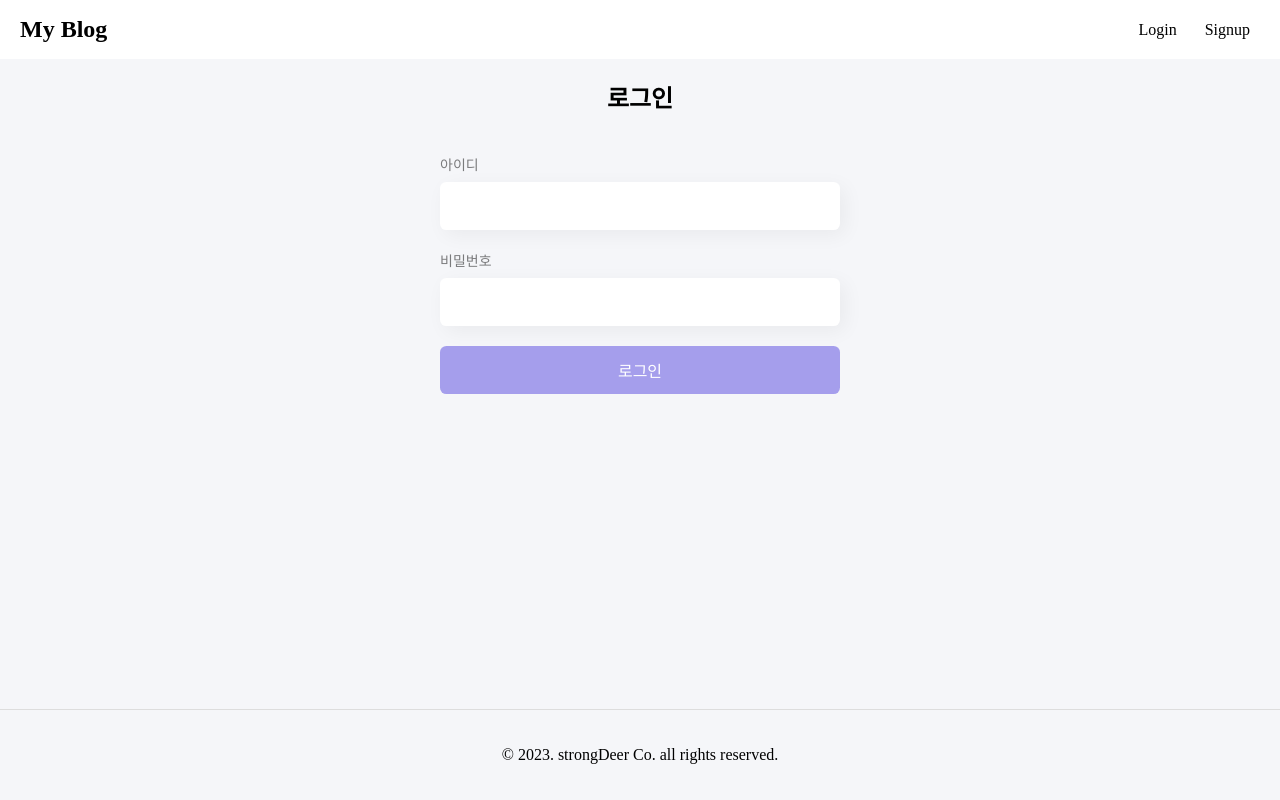
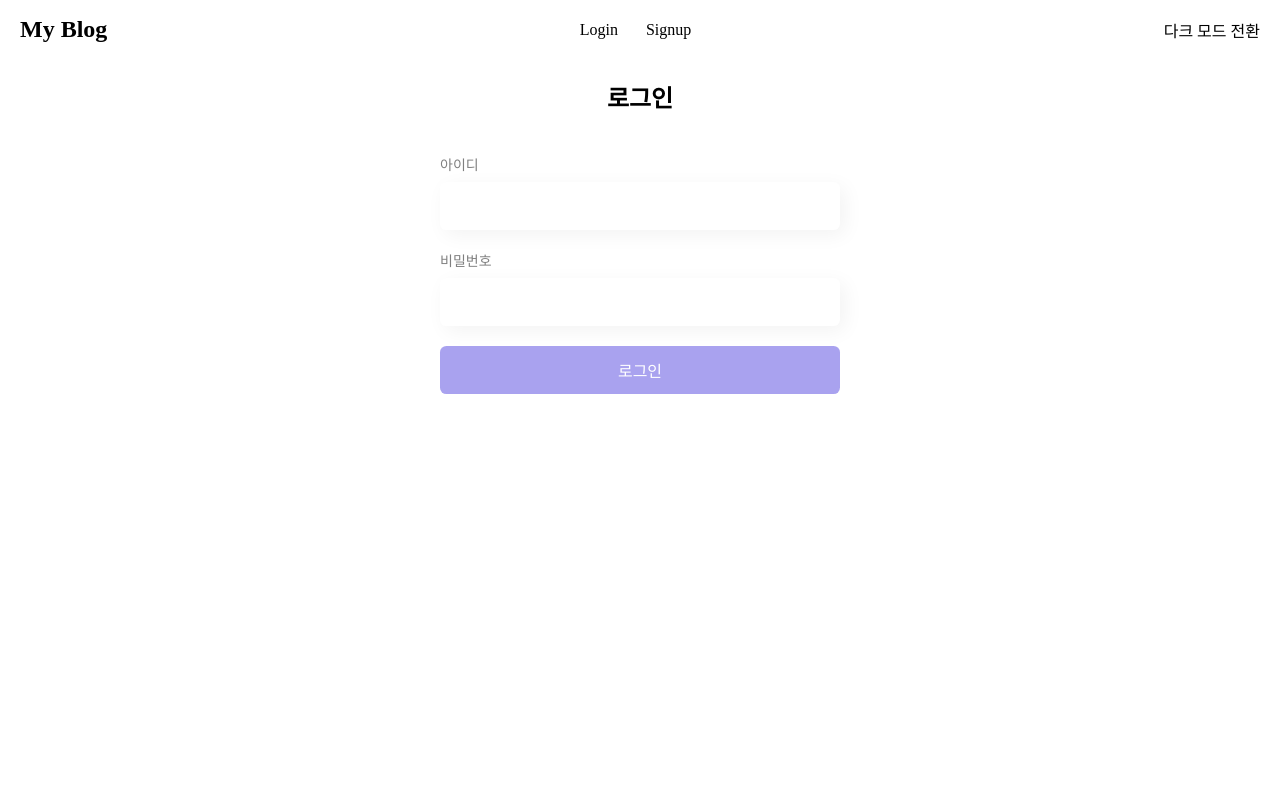
Before and after one commit to strongerDeer/blog, a React (Create React App) app: page / in a window 1280 px wide. Shown: the top 800 px of the page. Built offline with nearby package versions, Linux system fonts and the light colour scheme; no server answers.

Commit message:
✨ Feat: 테마 기능

```diff
--- /dev/null
+++ b/src/components/atoms/BtnTheme.tsx
@@ -0,0 +1,12 @@
+import ThemeContext from 'context/ThemeContext';
+import { useContext } from 'react';
+
+export default function BtnTheme() {
+  const { theme, toggleMode } = useContext(ThemeContext);
+
+  return (
+    <button type="button" onClick={toggleMode}>
+      {theme === 'light' ? '다크 모드 전환' : '라이트 모드 전환'}
+    </button>
+  );
+}
--- a/src/components/organisms/Header.tsx
+++ b/src/components/organisms/Header.tsx
@@ -1,6 +1,7 @@
 import { Link } from 'react-router-dom';
 
 import styles from './Header.module.scss';
+import BtnTheme from 'components/atoms/BtnTheme';
 
 type HeadertProps = {
   isAuthenticated: boolean;
@@ -27,6 +28,8 @@ export default function Header({ isAuthenticated }: HeadertProps) {
           </>
         )}
       </nav>
+
+      <BtnTheme />
     </header>
   );
 }
--- a/src/components/organisms/Layout.module.scss
+++ b/src/components/organisms/Layout.module.scss
@@ -1,6 +1,16 @@
+[data-theme='light'] {
+  color: #000;
+  background-color: #fff;
+}
+[data-theme='dark'] {
+  color: #fff;
+  background-color: #333;
+}
+
 .layout {
   display: flex;
   flex-direction: column;
+  height: 1000px;
   min-height: 100vh;
 
   .content {
--- a/src/components/organisms/Layout.tsx
+++ b/src/components/organisms/Layout.tsx
@@ -1,16 +1,19 @@
-import { ReactNode } from 'react';
+import { ReactNode, useContext } from 'react';
 import Footer from './Footer';
 import Header from './Header';
 
 import styles from './Layout.module.scss';
+import ThemeContext from 'context/ThemeContext';
 
 type LayoutProps = {
   isAuthenticated: boolean;
   children: ReactNode;
 };
 export default function Layout({ isAuthenticated, children }: LayoutProps) {
+  const { theme } = useContext(ThemeContext);
+
   return (
-    <div className={styles.layout}>
+    <div className={styles.layout} data-theme={theme}>
       <Header isAuthenticated={isAuthenticated} />
       <div className={styles.content}>{children}</div>
       <Footer />
--- /dev/null
+++ b/src/context/ThemeContext.tsx
@@ -0,0 +1,27 @@
+import { ReactNode, createContext, useState } from 'react';
+
+interface ThemeProps {
+  children: ReactNode;
+}
+
+const ThemeContext = createContext({
+  theme: 'light',
+  toggleMode: () => {},
+});
+
+export const ThemeContextProvider = ({ children }: ThemeProps) => {
+  const savedTheme = window.localStorage.getItem('theme');
+  const [theme, setTheme] = useState<string>(savedTheme ? savedTheme : 'light');
+
+  const toggleMode = () => {
+    setTheme((prev) => (prev === 'light' ? 'dark' : 'light'));
+    window.localStorage.setItem('theme', theme === 'light' ? 'dark' : 'light');
+  };
+  return (
+    <ThemeContext.Provider value={{ theme, toggleMode }}>
+      {children}
+    </ThemeContext.Provider>
+  );
+};
+
+export default ThemeContext;
--- a/src/index.tsx
+++ b/src/index.tsx
@@ -1,9 +1,9 @@
-import React from 'react';
 import ReactDOM from 'react-dom/client';
 
 import App from 'App';
 import { BrowserRouter as Router } from 'react-router-dom';
 import { AuthContextProvider } from 'context/AuthContext';
+import { ThemeContextProvider } from 'context/ThemeContext';
 
 const root = ReactDOM.createRoot(
   document.getElementById('root') as HTMLElement,
@@ -11,8 +11,10 @@ const root = ReactDOM.createRoot(
 
 root.render(
   <AuthContextProvider>
-    <Router>
-      <App />
-    </Router>
+    <ThemeContextProvider>
+      <Router>
+        <App />
+      </Router>
+    </ThemeContextProvider>
   </AuthContextProvider>,
 );
--- a/src/styles/reset.scss
+++ b/src/styles/reset.scss
@@ -49,7 +49,6 @@ html {
 }
 body {
   font-size: fcSize(14, 16);
-  background-color: map-get($color, 'background');
 }
 
 /* common ---------------------*/
```
